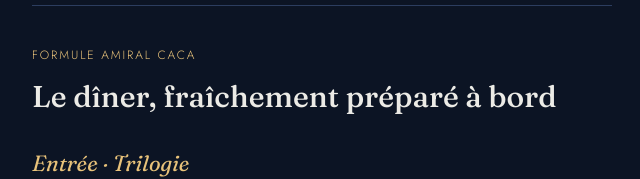
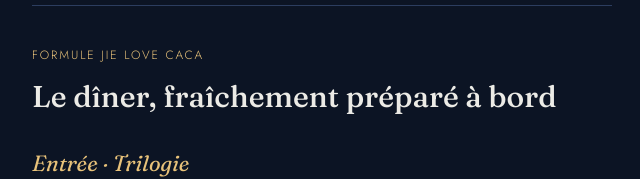
Before and after one commit to kuny501/anniversaire-jie, a plain HTML site: page index.html in a window 1280 px wide. Shown: the part 998-1177 px from the top of the page, 318-958 px from the left. Drawn offline with Linux system fonts and the light colour scheme.

Commit message:
Update label text in index.html

```diff
--- a/index.html
+++ b/index.html
@@ -160,7 +160,7 @@ ul.dishes small { display: block; color: var(--muted); font-size: 15px; }
   </section>
 
   <section aria-labelledby="menu">
-    <p class="label">Formule Amiral caca</p>
+    <p class="label">Formule JIE love caca</p>
     <h2 id="menu">Le dîner, fraîchement préparé à bord</h2>
 
     <div class="course">
```
